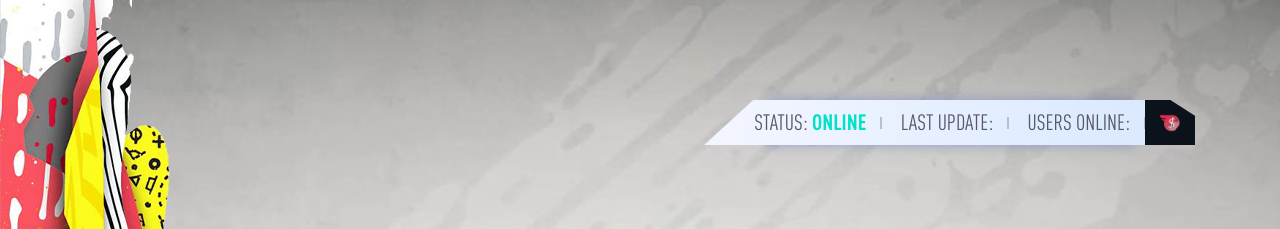
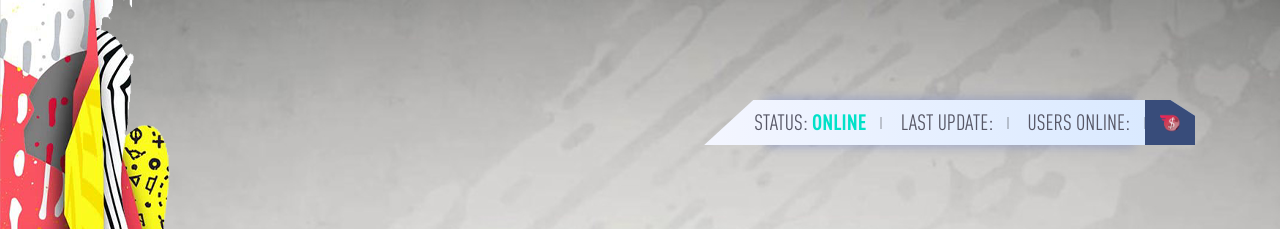
Before and after one commit to JoaoFelipePego/joaofelipepego.github.io, a plain HTML site: page themes/fifa20/index.html in a window 1280 px wide. Shown: the top 229 px of the page. Drawn offline with nearby package versions, Linux system fonts and the light colour scheme; files that its build step writes are made by us from their sources; files whose address does not match are found by name.

Commit message:
20191007.v5

```diff
--- a/themes/fifa20/css/style.css
+++ b/themes/fifa20/css/style.css
@@ -207,7 +207,7 @@ span.strong {
 	height: 100%;
 	z-index: 2;
 	text-align: center;
-	background: #0b121a;
+	background: #384c7a;
 }
 .status-icon {
 	max-width: 20px;
```
